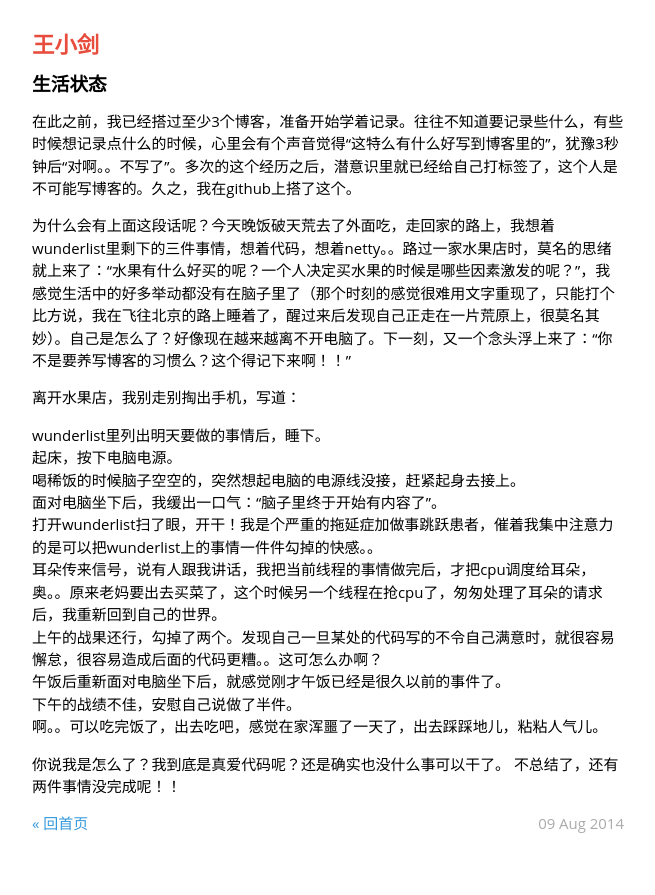
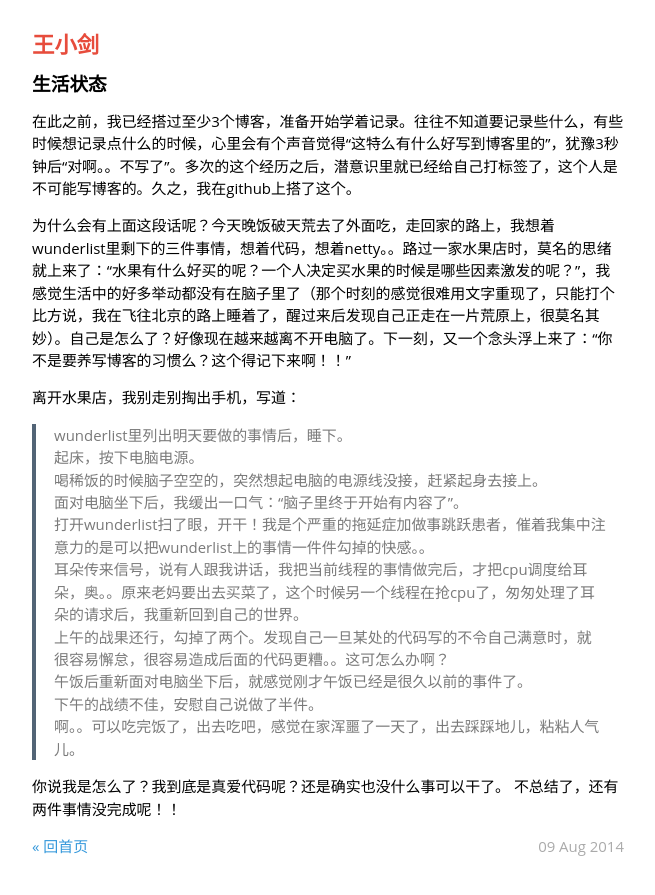
Before and after one commit to hiwjd/hiwjd.github.io, a Jekyll site: the page built from _posts/2014-08-09-生活状态.markdown, in a window 1280 px wide. Shown: the top 895 px of the page, without its empty margins (312-967 px from the left). Built offline with Jekyll 4.4.1, drawn with Linux system fonts in a browser that asks for light colours; some web fonts are replaced; Markdown is read by kramdown in place of the engine named in the settings; comment, search, counter and statistics services are not loaded.

Commit message:
Published with https://stackedit.io/

```diff
--- a/_posts/2014-08-09-生活状态.markdown
+++ b/_posts/2014-08-09-生活状态.markdown
@@ -11,7 +11,7 @@ categories: post
 
 离开水果店，我别走别掏出手机，写道：
 
-wunderlist里列出明天要做的事情后，睡下。
+> wunderlist里列出明天要做的事情后，睡下。
 起床，按下电脑电源。
 喝稀饭的时候脑子空空的，突然想起电脑的电源线没接，赶紧起身去接上。
 面对电脑坐下后，我缓出一口气：“脑子里终于开始有内容了”。
```
